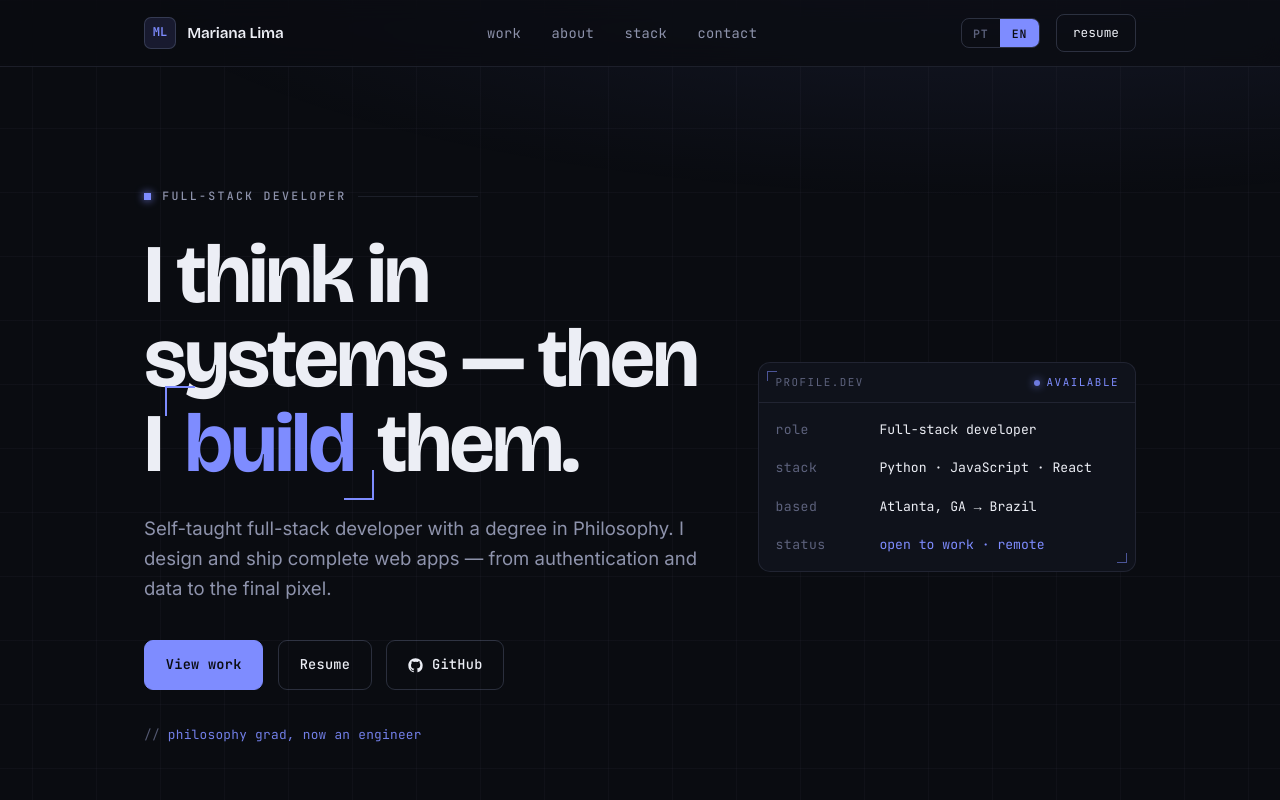
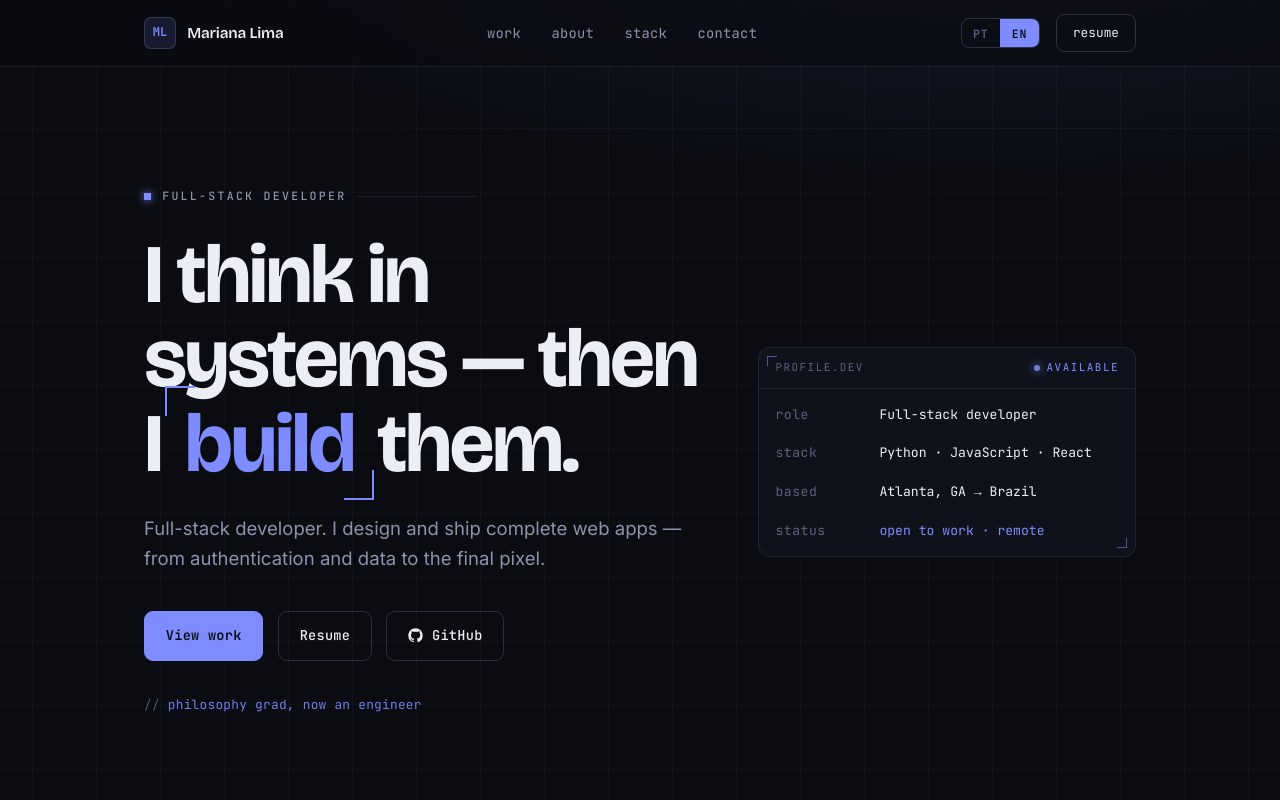
Before and after one commit to Mariwlima/Mariwlima.github.io, a plain HTML site: page index.html in a window 1280 px wide. Shown: the top 800 px of the page. Drawn offline with nearby package versions, Linux system fonts and the light colour scheme.

Commit message:
Refine hero copy

```diff
--- a/index.html
+++ b/index.html
@@ -274,9 +274,9 @@
               data-pt="Penso em sistemas — e então os <span class='key'>construo</span>.">
             I think in systems — then I <span class="key">build</span> them.
           </h1>
-          <p class="sub" data-en="Self-taught full-stack developer with a degree in Philosophy. I design and ship complete web apps — from authentication and data to the final pixel."
-             data-pt="Desenvolvedora full-stack autodidata, formada em Filosofia. Eu projeto e publico aplicações web completas — da autenticação e dos dados até o último pixel.">
-            Self-taught full-stack developer with a degree in Philosophy. I design and ship complete web apps — from authentication and data to the final pixel.
+          <p class="sub" data-en="Full-stack developer. I design and ship complete web apps — from authentication and data to the final pixel."
+             data-pt="Desenvolvedora full-stack. Eu projeto e publico aplicações web completas — da autenticação e dos dados até o último pixel.">
+            Full-stack developer. I design and ship complete web apps — from authentication and data to the final pixel.
           </p>
           <div class="hero-cta">
             <a class="btn primary" href="#work" data-en="View work" data-pt="Ver projetos">View work</a>
```
